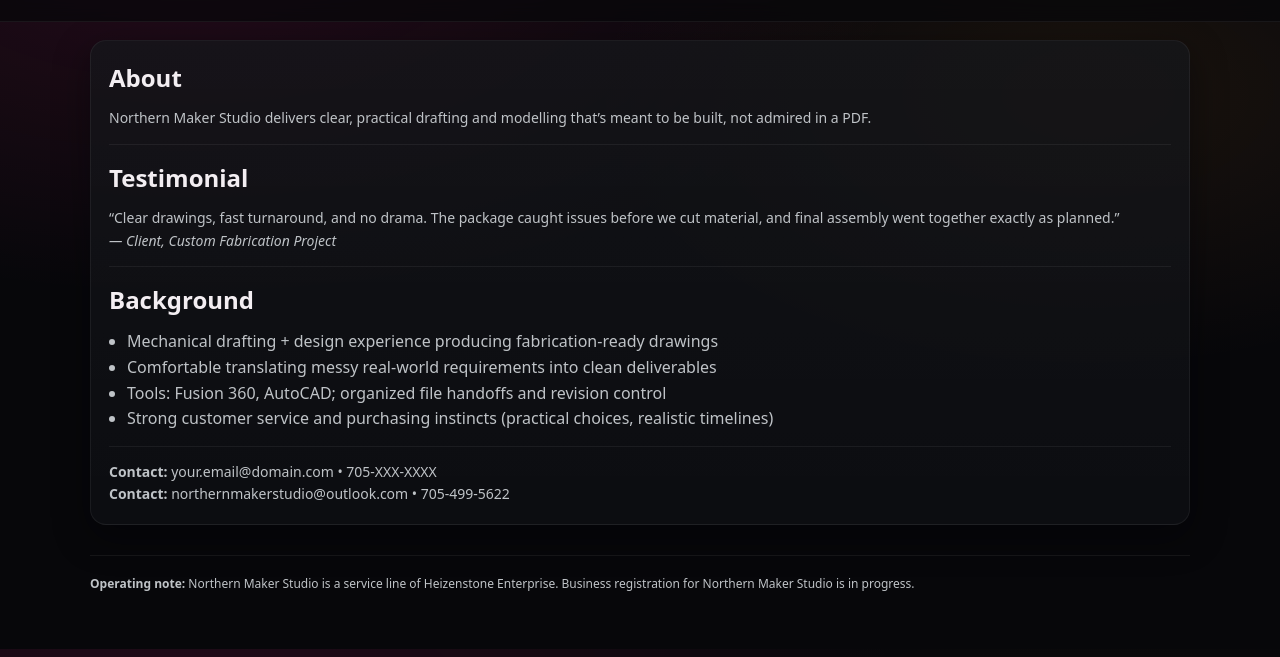
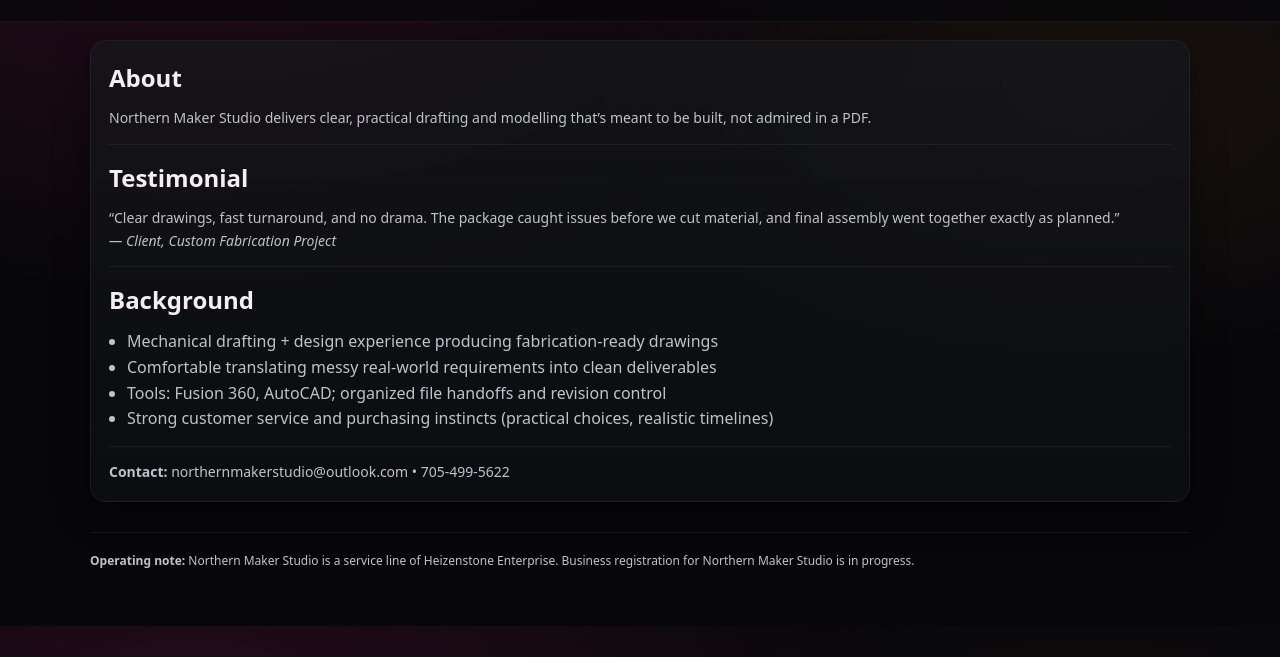
Before and after one commit to NorthernMakerStudio/northern-maker-studio, a plain HTML site: page about.html in a window 1280 px wide. Shown: the part 143-800 px from the top of the page. Drawn offline with Linux system fonts and the light colour scheme.

Commit message:
Update about.html

```diff
--- a/about.html
+++ b/about.html
@@ -46,7 +46,6 @@
         <li>Strong customer service and purchasing instincts (practical choices, realistic timelines)</li>
       </ul>
       <hr class="soft" />
-      <p class="meta"><strong>Contact:</strong> your.email@domain.com • 705-XXX-XXXX</p>
       <p class="meta"><strong>Contact:</strong> northernmakerstudio@outlook.com • 705-499-5622</p>
     </div>
 
```
